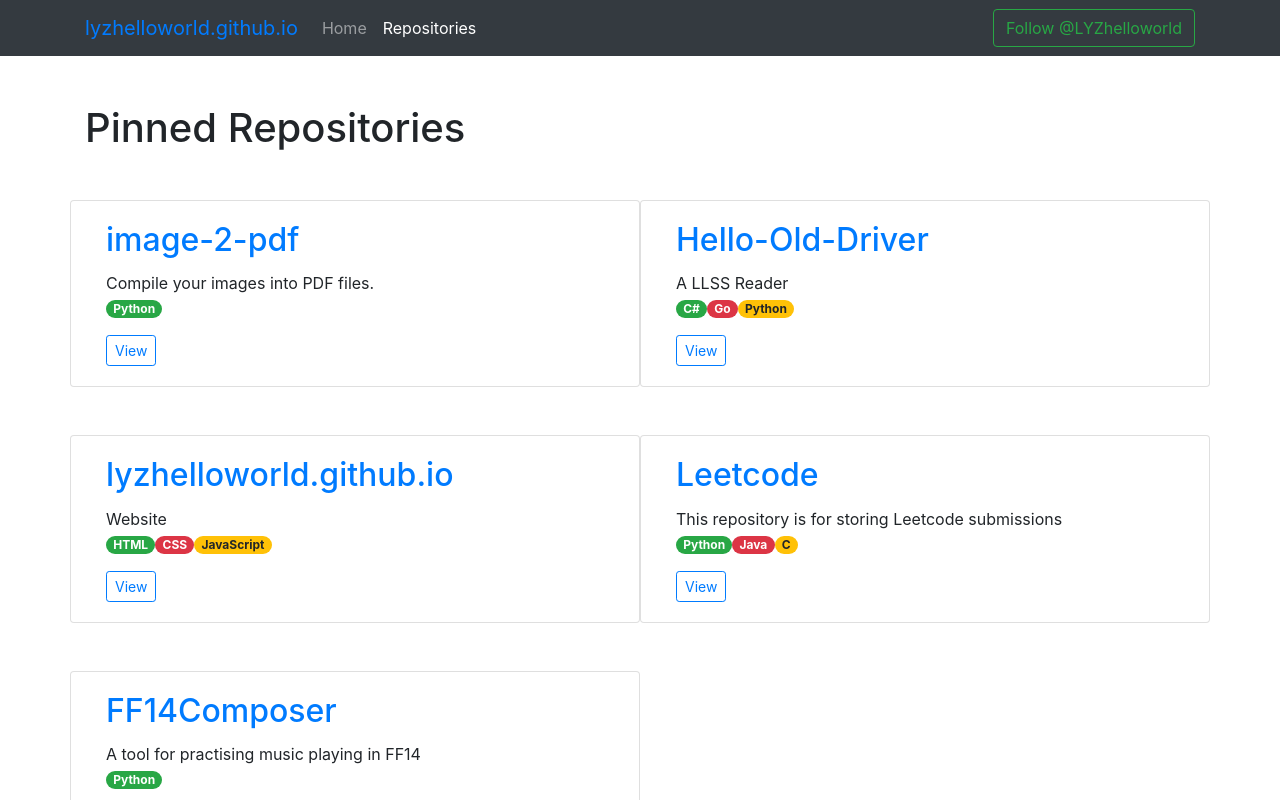
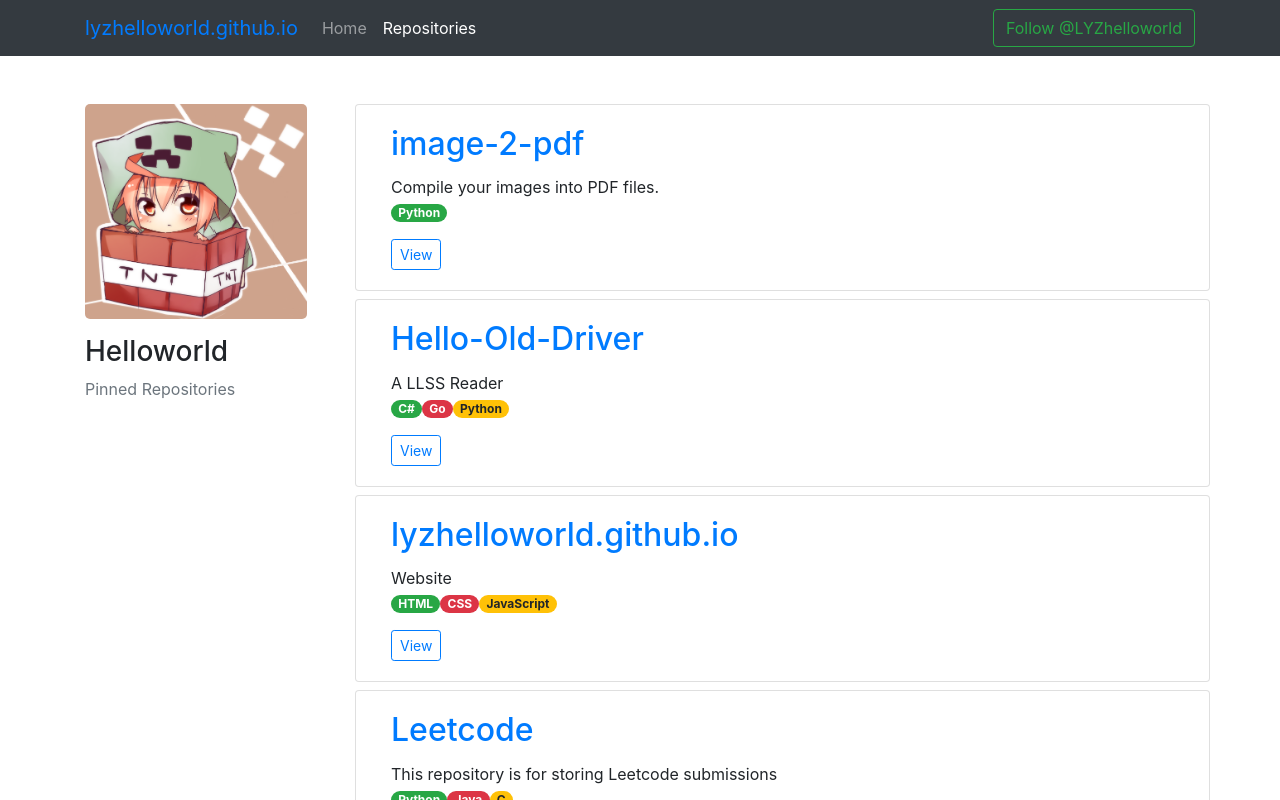
Before and after one commit to LYZhelloworld/website, an Angular app: page /repo in a window 1280 px wide. Shown: the top 800 px of the page. Built offline with nearby package versions, Linux system fonts and the light colour scheme.

Commit message:
Add sidebar

```diff
--- a/src/app/app.module.ts
+++ b/src/app/app.module.ts
@@ -6,13 +6,15 @@ import { AppComponent } from './app.component';
 import { NavbarComponent } from './templates/navbar/navbar.component';
 import { RepoComponent } from './repo/repo.component';
 import { HomeComponent } from './home/home.component';
+import { SidebarComponent } from './templates/sidebar/sidebar.component';
 
 @NgModule({
   declarations: [
     AppComponent,
     NavbarComponent,
     RepoComponent,
-    HomeComponent
+    HomeComponent,
+    SidebarComponent
   ],
   imports: [
     BrowserModule,
--- a/src/app/repo/repo.component.html
+++ b/src/app/repo/repo.component.html
@@ -1,7 +1,8 @@
 <div class="mt-5">
-	<h1 class="mb-5">Pinned Repositories</h1>
 	<div class="row">
-		<div class="card col-md-6 col-12 mb-5" *ngFor="let repo of repos | async">
+		<div class="col-sm-9 order-1">
+			<div class="row">
+				<div class="card col-12 mb-2" *ngFor="let repo of repos | async">
 					<div class="card-body">
 						<h2 class="card-title"><a href="{{ repo.href }}" target="_blank">{{ repo.name }}</a></h2>
 						<p class="card-text">
@@ -16,3 +17,11 @@
 				</div>
 			</div>
 		</div>
+		<div class="col-sm-3 pr-5">
+			<app-sidebar>
+				<div class="h3">Helloworld</div>
+				<div class="text-muted">Pinned Repositories</div>
+			</app-sidebar>
+		</div>
+	</div>
+</div>
--- /dev/null
+++ b/src/app/templates/sidebar/sidebar.component.html
@@ -0,0 +1,2 @@
+<img class="avatar mb-3" src="assets/img/avatar.png" />
+<ng-content></ng-content>
--- /dev/null
+++ b/src/app/templates/sidebar/sidebar.component.scss
@@ -0,0 +1,6 @@
+.avatar {
+	width: 100%;
+	margin: 0 auto;
+	display: block;
+	border-radius: 5px;
+}
--- /dev/null
+++ b/src/app/templates/sidebar/sidebar.component.ts
@@ -0,0 +1,15 @@
+import { Component, OnInit } from '@angular/core';
+
+@Component({
+  selector: 'app-sidebar',
+  templateUrl: './sidebar.component.html',
+  styleUrls: ['./sidebar.component.scss']
+})
+export class SidebarComponent implements OnInit {
+
+  constructor() { }
+
+  ngOnInit() {
+  }
+
+}
```
Also changed, not shown: 1 other file (tests, documents, lock files or other folders). Lines whose indentation alone changed are shown as unchanged.
